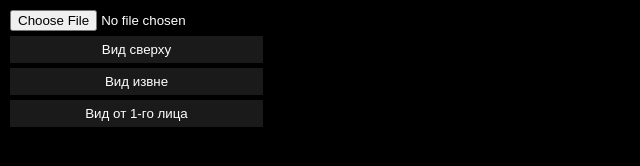
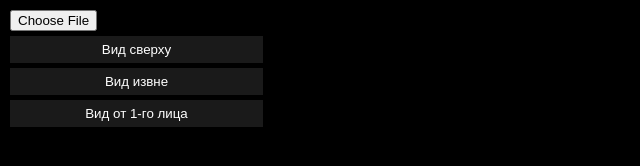
Before and after one commit to anvarks/plyviewer, a plain HTML site: page index.html in a window 1280 px wide. Shown: the full height of the page, 0-640 px from the left. Drawn offline with nearby package versions, Linux system fonts and the light colour scheme.

Commit message:
Update index.html

```diff
--- a/index.html
+++ b/index.html
@@ -22,9 +22,6 @@
       padding: 6px 10px;
       cursor: pointer;
     }
-    .ui input[type="file"] {
-      color: white;
-    }
   </style>
 </head>
 <body>
@@ -35,7 +32,7 @@
     <button onclick="setFirstPersonView()">Вид от 1-го лица</button>
   </div>
 
-  <!-- Three.js r149 и совместимые загрузчики -->
+  <!-- Three.js r149 + загрузчики -->
   <script src="https://cdn.jsdelivr.net/npm/three@0.149.0/build/three.min.js"></script>
   <script src="https://cdn.jsdelivr.net/npm/three@0.149.0/examples/js/loaders/PLYLoader.js"></script>
   <script src="https://cdn.jsdelivr.net/npm/three@0.149.0/examples/js/controls/OrbitControls.js"></script>
```
